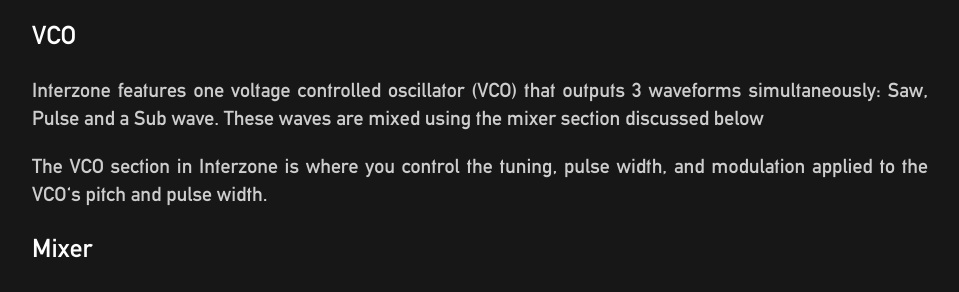
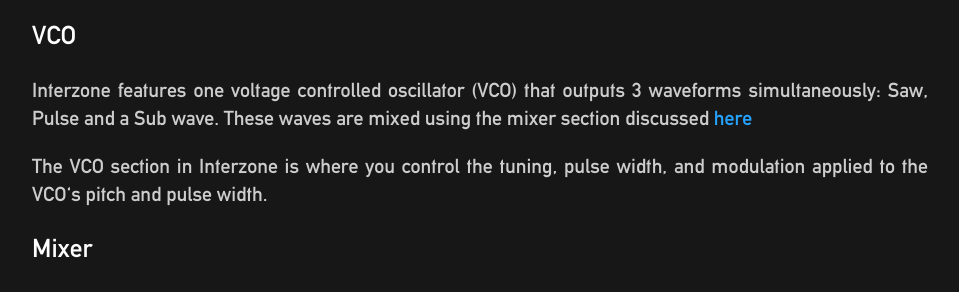
Before and after one commit to ValleyAudio/ValleyAudio.github.io, a Jekyll site: the page built from rack/interzone/interzone.html, in a window 1280 px wide. Shown: the part 1274-1566 px from the top of the page, without its empty margins (160-1119 px from the left). Built offline with Jekyll 4.4.1, drawn with Linux system fonts in a browser that asks for light colours.

Commit message:
Fleshing out interzone manual

```diff
--- a/rack/interzone/interzone.html
+++ b/rack/interzone/interzone.html
@@ -26,7 +26,7 @@
     </p>
     <h3 id="vco">VCO</h3>
     <p>
-        Interzone features one voltage controlled oscillator (VCO) that outputs 3 waveforms simultaneously: Saw, Pulse and a Sub wave. These waves are mixed using the mixer section discussed below
+        Interzone features one voltage controlled oscillator (VCO) that outputs 3 waveforms simultaneously: Saw, Pulse and a Sub wave. These waves are mixed using the mixer section discussed <a href="#mixer">here</a>
     </p>
     <p>
         The VCO section in Interzone is where you control the tuning, pulse width, and modulation applied to the VCO's pitch and pulse width.
```
